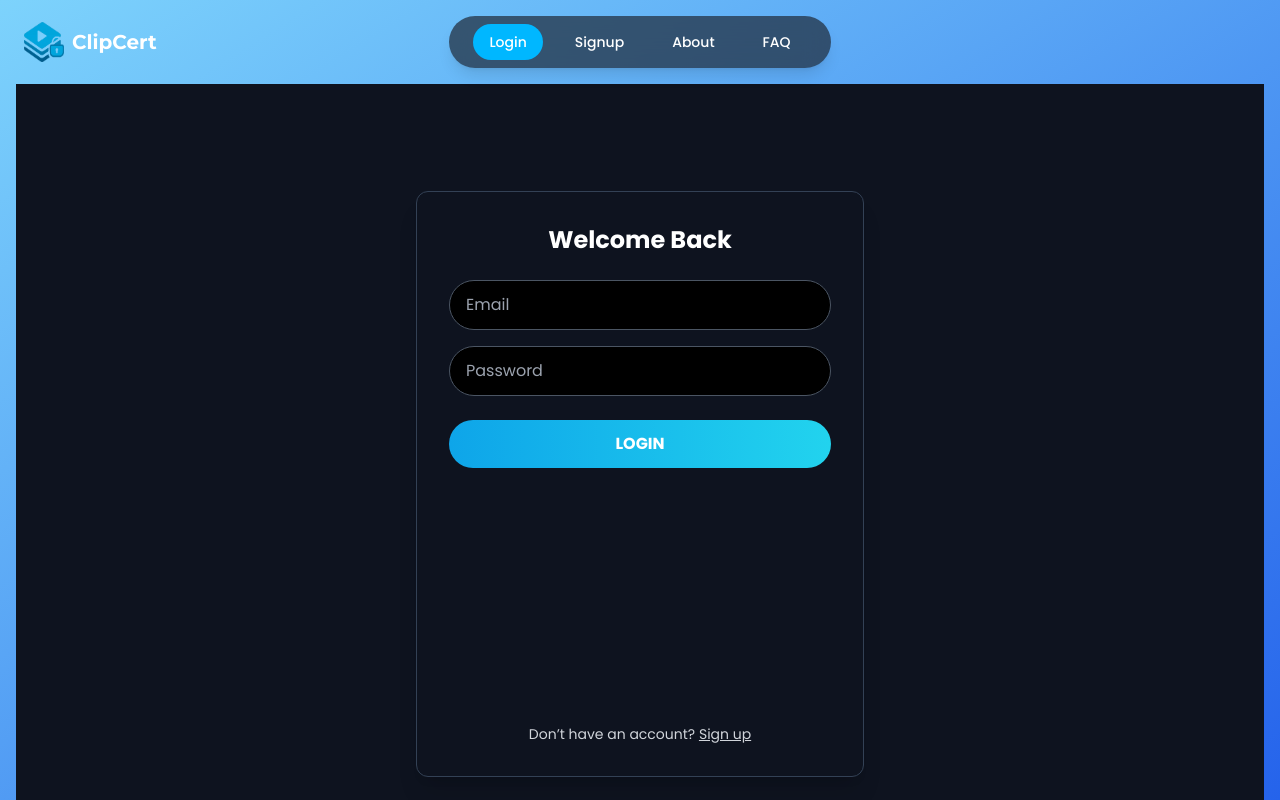
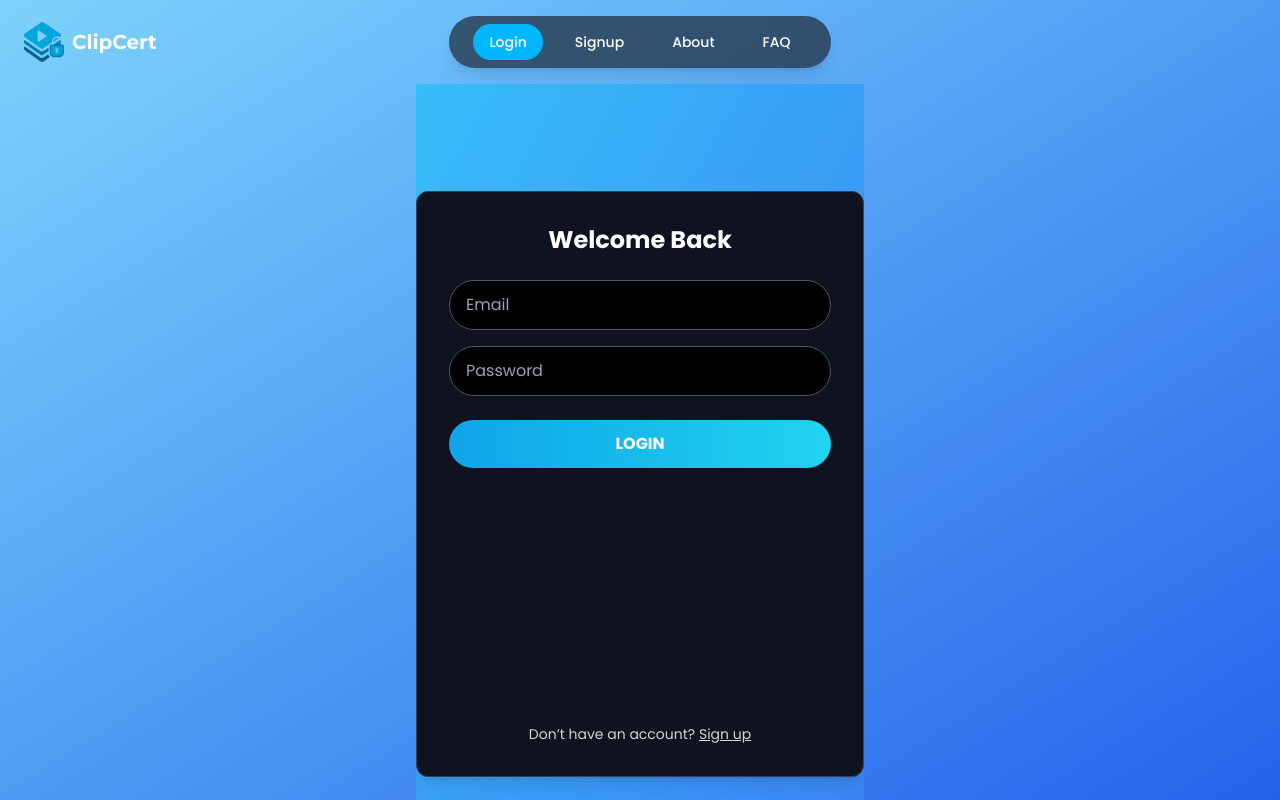
Before and after one commit to Vintr0n/AuthentiClip, a React (Vite) app in the folder frontend/: page /login in a window 1280 px wide. Built offline with nearby package versions, Linux system fonts and the light colour scheme.

Commit message:
FE Changes

```diff
--- a/frontend/src/pages/Login.jsx
+++ b/frontend/src/pages/Login.jsx
@@ -35,8 +35,8 @@ export default function Login() {
   };
 
   return (
-    <div className="w-screen h-screen overflow-hidden bg-[#0e131f] flex items-center justify-center">
-      <div className="bg-[#0e131f] p-8 rounded-xl shadow-xl w-full max-w-md text-white border border-slate-700">
+    <div className="min-h-screen flex items-center justify-center bg-gradient-to-br from-sky-400 to-blue-500 overflow-hidden">
+      <div className="w-full max-w-md bg-[#0e131f] rounded-xl p-8 shadow-lg text-white border border-slate-700">
         <form onSubmit={handleLogin} className="flex flex-col justify-between h-[520px]">
           <div>
             <h2 className="text-2xl font-bold mb-6 text-center">Welcome Back</h2>
```
